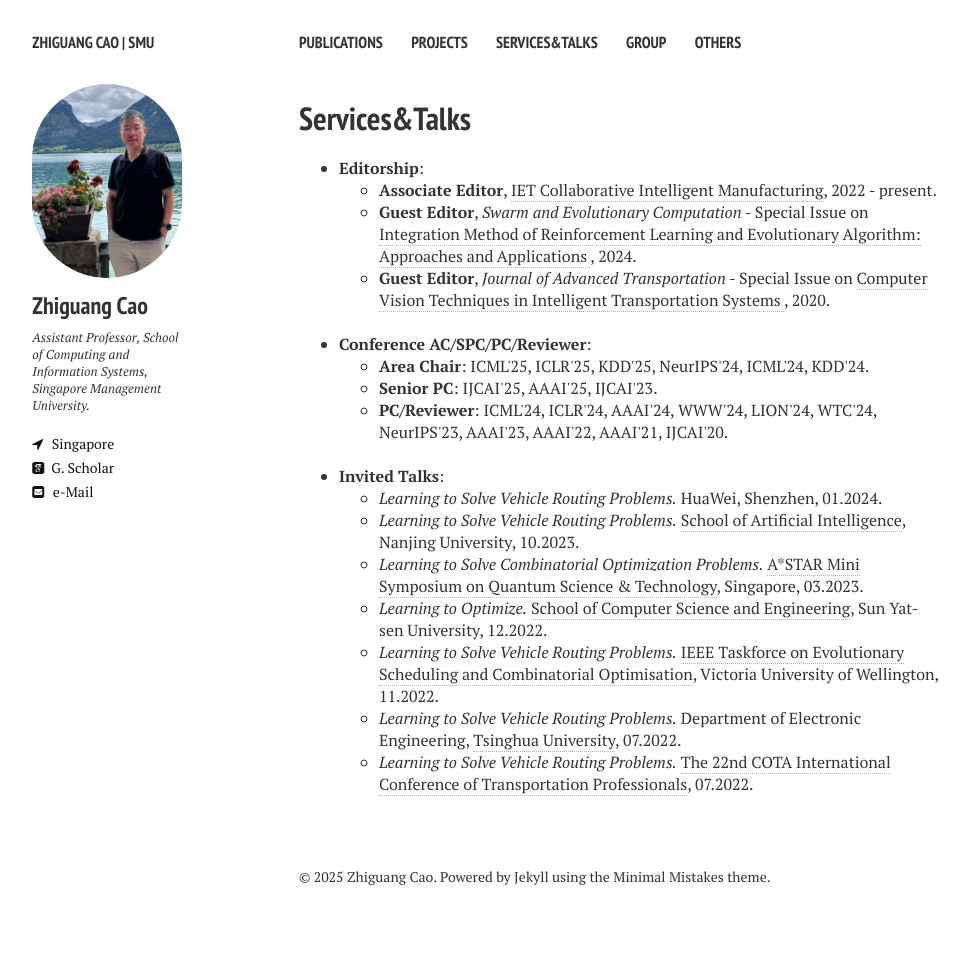
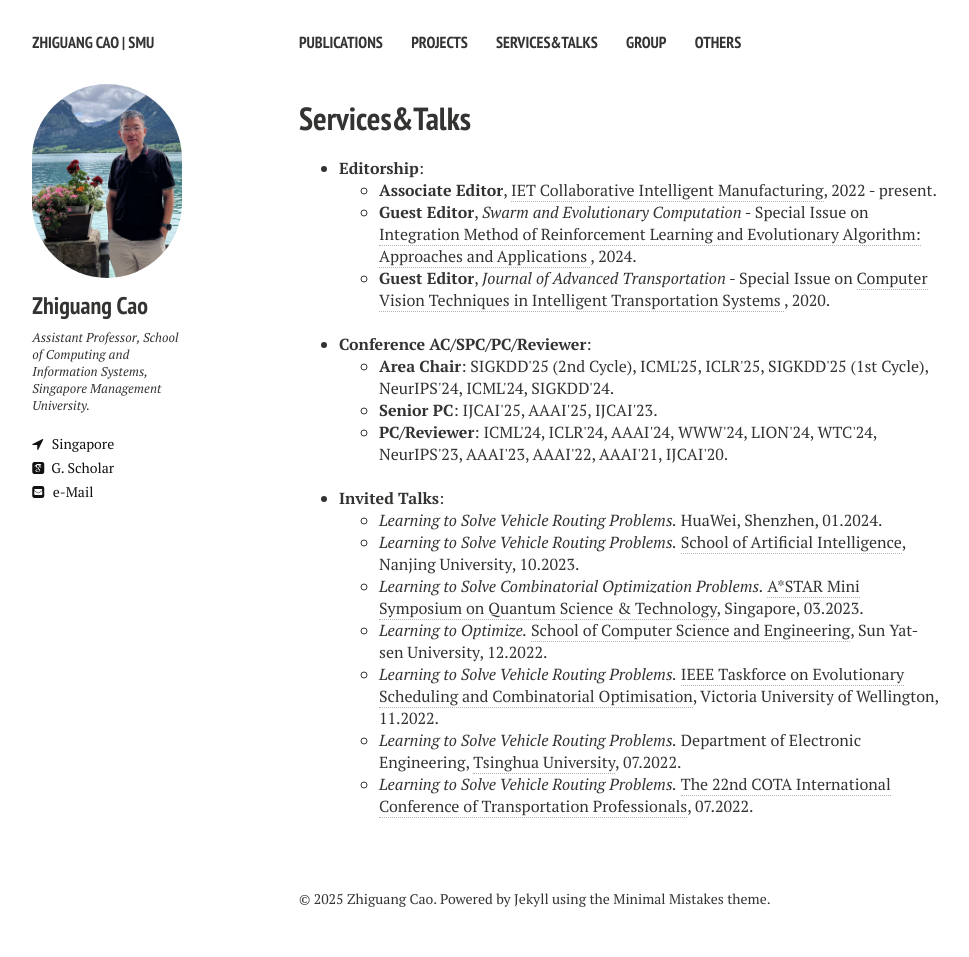
Before and after one commit to zhiguangcaosg/zhiguangcaosg.github.io, a Jekyll site: the page built from services&talks.md, in a window 1280 px wide. Shown: the whole page, without its empty margins (21-990 px from the left). Built offline with Jekyll 4.4.1, drawn with Linux system fonts in a browser that asks for light colours; nearby versions of some CDN libraries; before the commit the page ends 935 px from its top, so only the background shows below that.

Commit message:
Update services&talks.md

```diff
--- a/services&talks.md
+++ b/services&talks.md
@@ -27,7 +27,7 @@ comments: false
 <li>
 <b>Conference AC/SPC/PC/Reviewer</b>:
 	<ul>
-	<li> <b>Area Chair</b>: ICML'25, ICLR'25, KDD'25, NeurIPS'24, ICML'24, KDD'24.
+	<li> <b>Area Chair</b>: SIGKDD'25 (2nd Cycle), ICML'25, ICLR'25, SIGKDD'25 (1st Cycle), NeurIPS'24, ICML'24, SIGKDD'24.
 	</li>
 	<li> <b>Senior PC</b>: IJCAI'25, AAAI'25, IJCAI'23.
 	</li>
```
